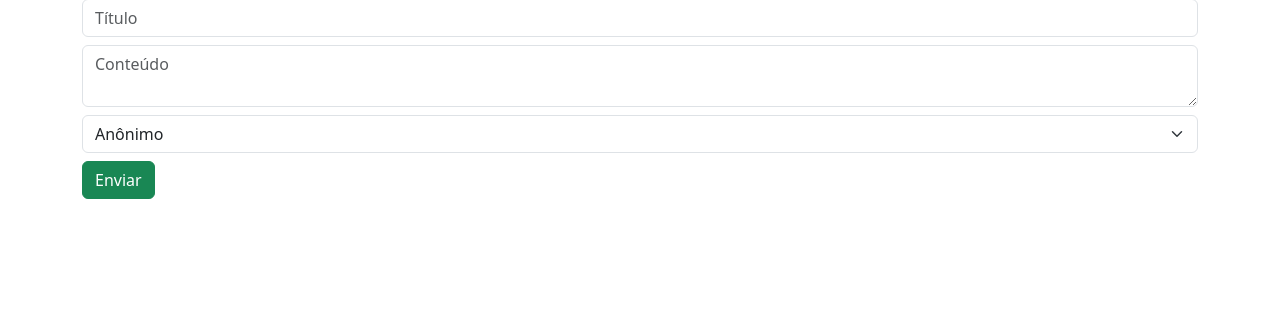
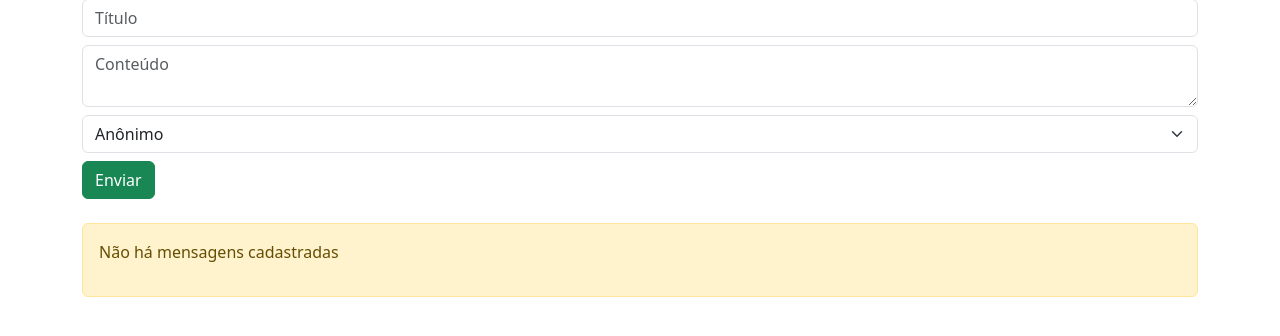
Before and after one commit to CaioEdrd/DesenvolvimentoWeb, a Flask app: page /mensagens in a window 1280 px wide. Shown: the part 127-463 px from the top of the page. Run offline with Flask 3, Linux system fonts and the light colour scheme.

Commit message:
adição das funcionalidades da prova prática (ordenação das mensagens, verificação da quantidade de mensagens do usuário e informar lista vazia)

```diff
--- a/solucaoMuralMensagens/app.py
+++ b/solucaoMuralMensagens/app.py
@@ -34,7 +34,7 @@ def usuarios_view():
                 flash("Email já cadastrado.", "danger")
                 return redirect("/usuarios")
 
-        usuarios.append({"nome": nome, "email": email})
+        usuarios.append({"nome": nome, "email": email, "qtd_mensagem":0,})
         flash("Usuário cadastrado com sucesso!", "success")
 
         return redirect("/usuarios")
@@ -60,9 +60,15 @@ def mensagens_view():
             "usuario_email": usuario_email
         }
 
+        for u in usuarios:
+            if u["email"] == usuario_email:
+                u["qtd_mensagem"]+=1
+
         mensagens.append(mensagem)
+
+        mensagens.sort(key=lambda m: m["data_hora"], reverse=True)
+
         flash("Mensagem criada com sucesso!", "success")
-
         return redirect("/mensagens")
 
     return render_template(
--- a/solucaoMuralMensagens/templates/pages/mensagens.html
+++ b/solucaoMuralMensagens/templates/pages/mensagens.html
@@ -16,7 +16,7 @@
 
     <button class="btn btn-success">Enviar</button>
 </form>
-
+{% if mensagens %}
     {% for m in mensagens %}
         <div class="card mb-3">
             <div class="card-body">
@@ -33,5 +33,9 @@
             </div>
         </div>
         {% endfor %}
-
+{%else%}
+<div class="alert alert-warning">
+<p>Não há mensagens cadastradas</p>
+</div>
+{%endif%}
 {% endblock %}
```
Also changed, not shown: solucaoMuralMensagens/templates/pages/usuarios.html (+7 -1 lines). Lines whose indentation alone changed are shown as unchanged.
